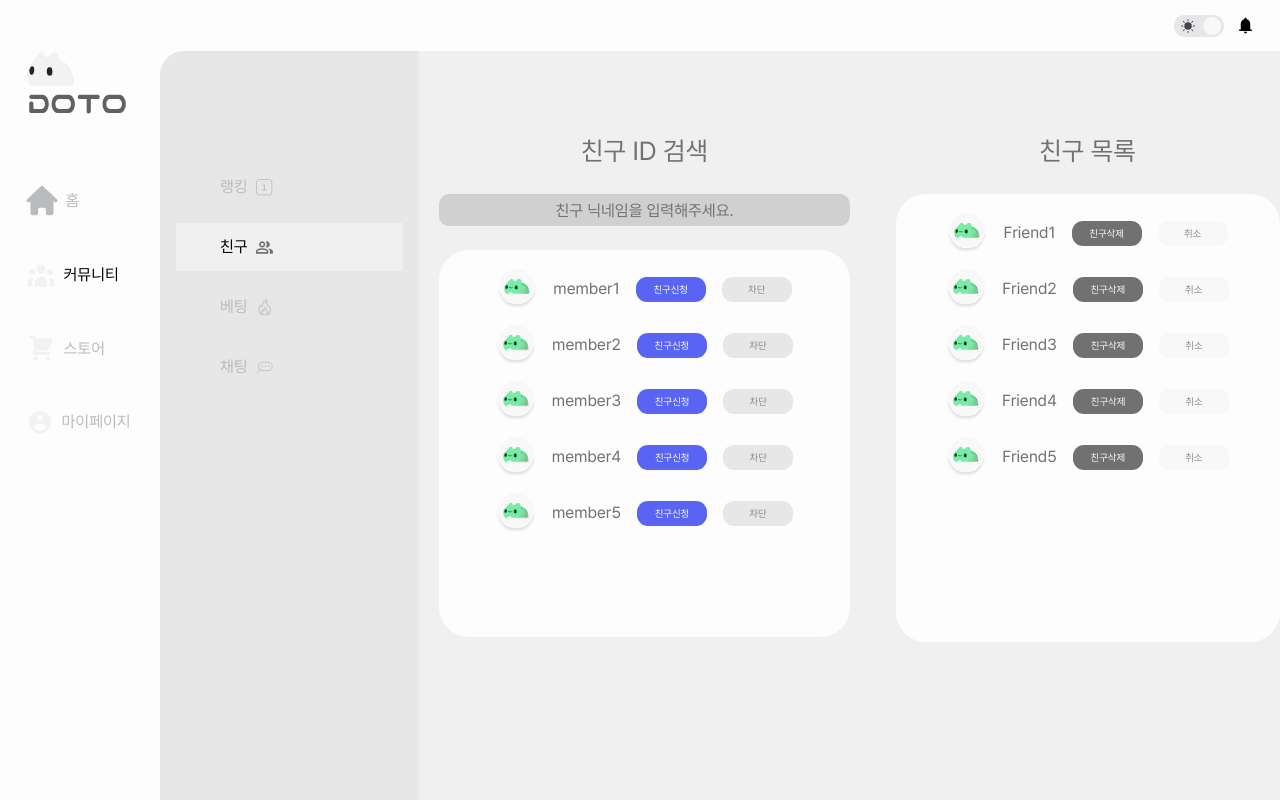
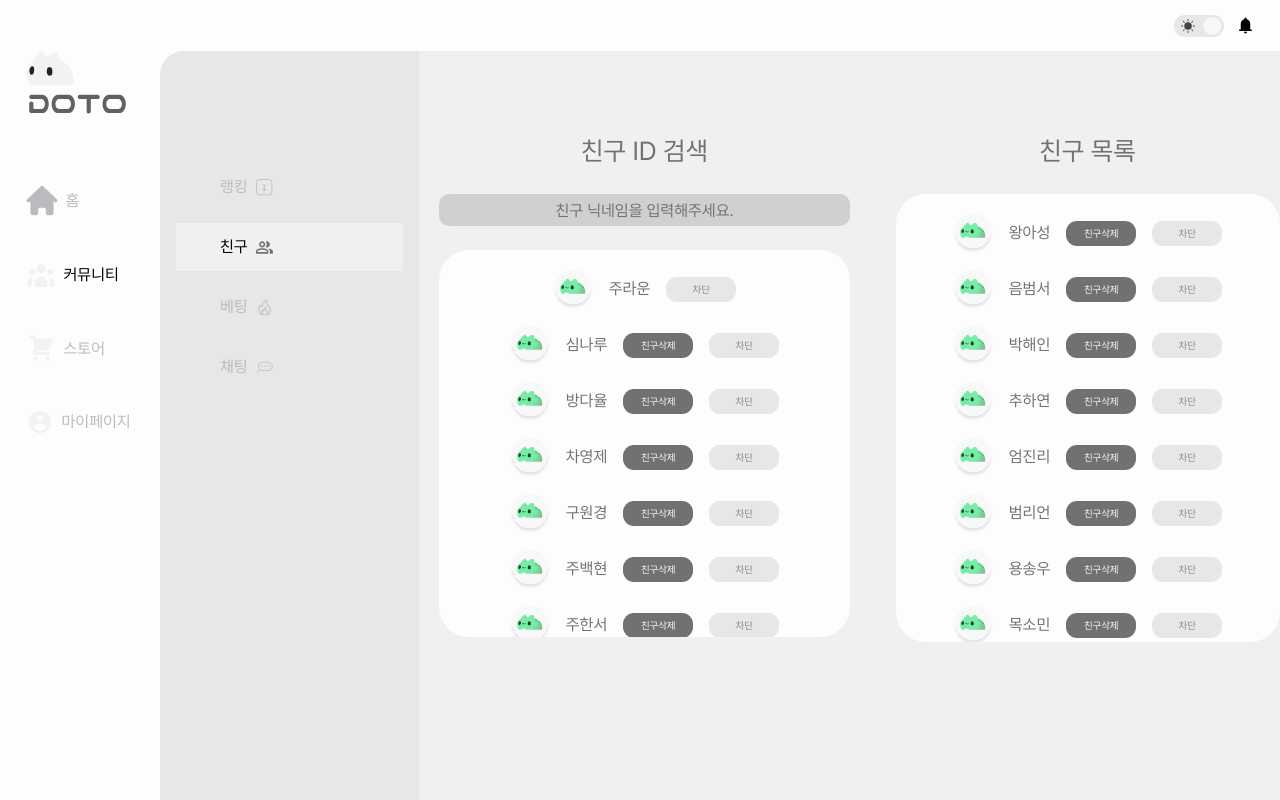
Before and after one commit to Do-it-Together-DoTo/DoTo_Front, a React (Vite) app: page /community/friends in a window 1280 px wide. Shown: the top 800 px of the page. Built offline with nearby package versions, Linux system fonts and the light colour scheme.

Commit message:
Refactor: 친구 dummy data faker라이브러리로 전환

```diff
--- a/src/components/community/friend/FriendConstant.ts
+++ b/src/components/community/friend/FriendConstant.ts
@@ -1,20 +1,5 @@
 export interface IMember {
+  status: number;
   memberId: string;
   nickname: string;
 }
-
-export const MEMBER_LIST: IMember[] = [
-  { memberId: '1', nickname: 'member1' },
-  { memberId: '2', nickname: 'member2' },
-  { memberId: '3', nickname: 'member3' },
-  { memberId: '4', nickname: 'member4' },
-  { memberId: '5', nickname: 'member5' },
-];
-
-export const FRIEND_LIST: IMember[] = [
-  { memberId: '1', nickname: 'Friend1' },
-  { memberId: '2', nickname: 'Friend2' },
-  { memberId: '3', nickname: 'Friend3' },
-  { memberId: '4', nickname: 'Friend4' },
-  { memberId: '5', nickname: 'Friend5' },
-];
--- a/src/components/community/friend/FriendItem.tsx
+++ b/src/components/community/friend/FriendItem.tsx
@@ -3,35 +3,54 @@ import { IMember } from './FriendConstant';
 
 interface IFriendItemProps {
   member: IMember;
-  isFriend: boolean;
 }
 
-const FriendItem = ({ member, isFriend }: IFriendItemProps) => {
+const FriendItem = ({ member }: IFriendItemProps) => {
+  const handleDeleteFriendBtn = () => {};
+
+  const handleFriendBtn = () => {
+    // TODO:친구신청 api요청
+  };
+  const handleBlockBtn = () => {};
+
+  const handleWaitBtn = () => {};
+
   return (
     <li className="flex gap-4 items-center">
       <CharacterProfileIcon width="40" height="40" />
       <span className="text-Light_CategoryText_Icon_Contents text-base dark:text-Dark_CategoryText_Icon">
         {member.nickname}
       </span>
-      {isFriend ? (
-        <>
-          <button className="w-[4.375rem] h-[1.5625rem] bg-Light_CategoryText_Icon_Contents text-Light_Layout-400 text-[0.625rem] rounded-[0.6875rem] dark:text-Dark_CategoryText_Icon">
-            친구삭제
+      {member.status ? (
+        <button
+          onClick={handleDeleteFriendBtn}
+          className="w-[4.375rem] h-[1.5625rem] bg-Light_CategoryText_Icon_Contents text-Light_Layout-400 text-[0.625rem] rounded-[0.6875rem] dark:text-Dark_CategoryText_Icon"
+        >
+          친구삭제
+        </button>
+      ) : member.status === 1 ? (
+        <button
+          onClick={handleFriendBtn}
+          className="w-[4.375rem] h-[1.5625rem] bg-Button text-Light_Layout-400 text-[0.625rem] rounded-[0.6875rem] dark:text-Dark_CategoryText_Icon"
+        >
+          친구신청
+        </button>
+      ) : (
+        member.status === 2 && (
+          <button
+            onClick={handleWaitBtn}
+            className="w-[4.375rem] h-[1.5625rem] bg-Light_Layout-100 text-[0.625rem] rounded-[0.6875rem] text-Light_Text_AboutMe dark:text-Dark_Text_AboutMe"
+          >
+            대기중
           </button>
-          <button className="w-[4.375rem] h-[1.5625rem] bg-Light_Layout-300 text-[0.625rem] rounded-[0.6875rem] text-Light_Text_AboutMe dark:text-Dark_Text_AboutMe">
-            취소
-          </button>
-        </>
-      ) : (
-        <>
-          <button className="w-[4.375rem] h-[1.5625rem] bg-Button text-Light_Layout-400 text-[0.625rem] rounded-[0.6875rem] dark:text-Dark_CategoryText_Icon">
-            친구신청
-          </button>
-          <button className="w-[4.375rem] h-[1.5625rem] bg-Light_Layout-100 text-[0.625rem] rounded-[0.6875rem] text-Light_Text_AboutMe dark:text-Dark_Text_AboutMe">
-            차단
-          </button>
-        </>
+        )
       )}
+      <button
+        onClick={handleBlockBtn}
+        className="w-[4.375rem] h-[1.5625rem] bg-Light_Layout-100 text-[0.625rem] rounded-[0.6875rem] text-Light_Text_AboutMe dark:text-Dark_Text_AboutMe"
+      >
+        차단
+      </button>
     </li>
   );
 };
--- a/src/components/community/friend/FriendList.tsx
+++ b/src/components/community/friend/FriendList.tsx
@@ -1,4 +1,5 @@
-import { FRIEND_LIST, IMember } from './FriendConstant';
+import { IMember } from './FriendConstant';
+import { FRIEND_LIST } from '@/dummy/Friend';
 import FriendItem from './FriendItem';
 import { useState, useEffect } from 'react';
 const Friends = () => {
@@ -11,7 +12,7 @@ const Friends = () => {
       <h2 className="text-[1.625rem] text-Light_CategoryText_Icon_Contents">친구 목록</h2>
       <div className="w-[24rem] h-[28rem] rounded-[1.875rem] bg-Light_Layout-400 flex flex-col items-center px-8 py-[1.1875rem] gap-4 overflow-y-auto scrollbar-hide dark:bg-Dark_Layout-400">
         {friends.map((friend) => (
-          <FriendItem key={friend.memberId} member={friend} isFriend={true} />
+          <FriendItem key={friend.memberId} member={friend} />
         ))}
       </div>
     </section>
--- a/src/components/community/friend/SearchFriends.tsx
+++ b/src/components/community/friend/SearchFriends.tsx
@@ -1,4 +1,5 @@
-import { MEMBER_LIST, IMember } from './FriendConstant';
+import { IMember } from './FriendConstant';
+import { MEMBER_LIST } from '@/dummy/Friend';
 import FriendItem from './FriendItem';
 import { useState, useEffect } from 'react';
 
@@ -16,7 +17,7 @@ const SearchFriends = () => {
       />
       <div className="w-full h-[24.1875rem] rounded-[1.875rem] bg-Light_Layout-400 flex flex-col items-center px-8 py-[1.1875rem] gap-4 overflow-y-auto scrollbar-hide dark:bg-Dark_Layout-400">
         {members.map((member) => (
-          <FriendItem key={member.memberId} member={member} isFriend={false} />
+          <FriendItem key={member.memberId} member={member} />
         ))}
       </div>
     </section>
--- /dev/null
+++ b/src/dummy/Friend.ts
@@ -0,0 +1,13 @@
+import { fakerKO as faker } from '@faker-js/faker';
+
+export const MEMBER_LIST = Array.from({ length: 30 }, () => ({
+  memberId: faker.string.uuid(),
+  nickname: faker.person.lastName() + faker.person.firstName(),
+  status: faker.number.int({ min: 0, max: 100 }),
+}));
+
+export const FRIEND_LIST = Array.from({ length: 30 }, () => ({
+  memberId: faker.string.uuid(),
+  nickname: faker.person.lastName() + faker.person.firstName(),
+  status: faker.number.int({ min: 0, max: 100 }),
+}));
--- a/src/pages/community/ChattingPage.tsx
+++ b/src/pages/community/ChattingPage.tsx
@@ -5,7 +5,7 @@ const ChattingPage = () => {
   return (
     <main className="w-full h-[calc(100vh-3.1875rem)] flex flex-col gap-6 bg-Light_Layout-200 dark:bg-Dark_Layout-300 items-center py-14 overflow-y-auto scrollbar-hide">
       {CHATTING_ROOM_LIST.map((chatting) => (
-        <ChattingItem chatting={chatting} />
+        <ChattingItem key={chatting.roomId} chatting={chatting} />
       ))}
     </main>
   );
--- a/src/pages/community/ChattingRoomPage.tsx
+++ b/src/pages/community/ChattingRoomPage.tsx
@@ -24,7 +24,7 @@ const ChattingRoomPage = () => {
     if (e.key == 'Enter' && !e.shiftKey) {
       e.preventDefault();
       formRef.current?.dispatchEvent(new Event('submit', { bubbles: true, cancelable: true }));
-      const text = (e.target as HTMLTextAreaElement).value;
+      // const text = (e.target as HTMLTextAreaElement).value;
 
       // TODO:초기화과정 다르게 해야함
       // 1. 전송하기 누르면 채팅 등록되었다는 요청
```
